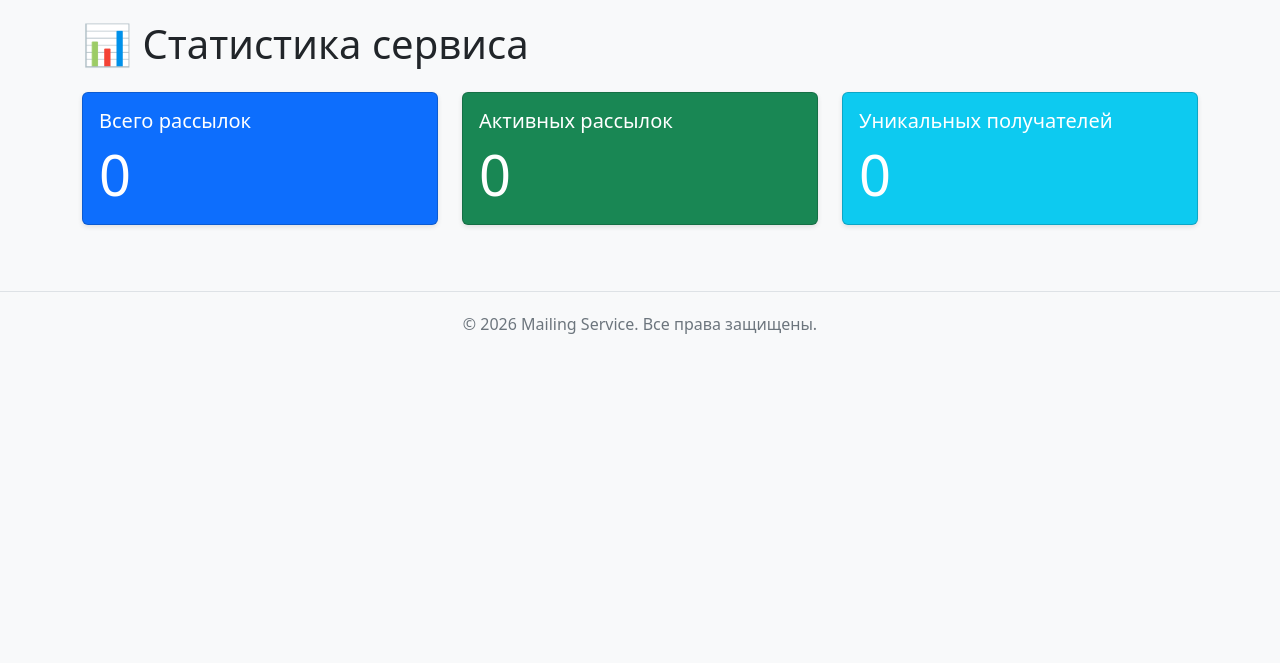
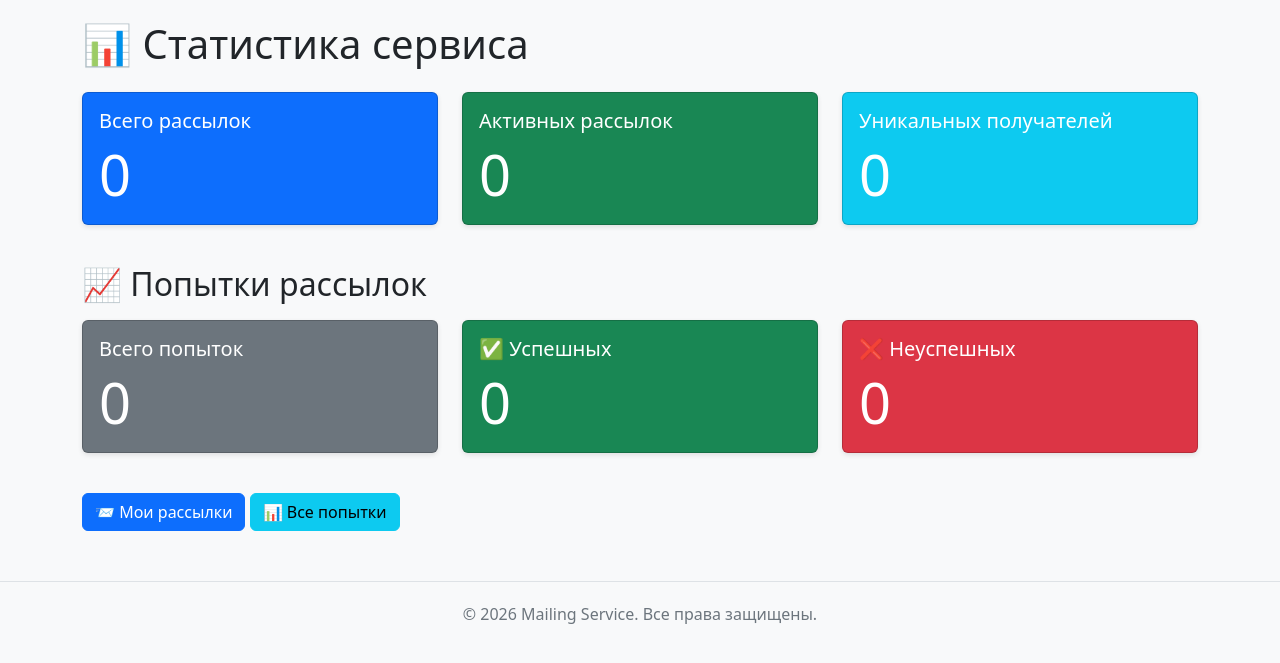
Before and after one commit to aleksandrablonskij81-cmd/mailing_service, a Django app: page / in a window 1280 px wide. Shown: the part 56-719 px from the top of the page. Run offline with Django 5.2, Linux system fonts and the light colour scheme; data that the repository does not hold is empty.

Commit message:
Добавлена статистика: успешные/неуспешные попытки на главной

```diff
--- a/mailing/views.py
+++ b/mailing/views.py
@@ -13,20 +13,29 @@ from .forms import RecipientForm, MessageForm, MailingForm
 from .services import send_mailing as send_mailing_service
 
 
-# ===== ГЛАВНАЯ СТРАНИЦА =====
 def home(request):
+    """Главная страница со статистикой"""
     total_mailings = Mailing.objects.count()
     active_mailings = Mailing.objects.filter(
         start_time__lte=timezone.now(),
         end_time__gte=timezone.now(),
-        status=Mailing.STATUS_STARTED
+        status=Mailing.STATUS_STARTED,
+        is_disabled=False  # не считаем отключённые
     ).count()
     total_recipients = Recipient.objects.count()
+
+    # Статистика попыток
+    total_attempts = Attempt.objects.count()
+    successful_attempts = Attempt.objects.filter(status=Attempt.STATUS_SUCCESS).count()
+    failed_attempts = Attempt.objects.filter(status=Attempt.STATUS_FAILED).count()
 
     context = {
         'total_mailings': total_mailings,
         'active_mailings': active_mailings,
         'total_recipients': total_recipients,
+        'total_attempts': total_attempts,
+        'successful_attempts': successful_attempts,
+        'failed_attempts': failed_attempts,
     }
     return render(request, 'mailing/home.html', context)
 
--- a/templates/mailing/home.html
+++ b/templates/mailing/home.html
@@ -5,7 +5,8 @@
 {% block content %}
 <h1 class="mb-4">📊 Статистика сервиса</h1>
 
-<div class="row">
+<!-- Основные показатели -->
+<div class="row mb-4">
     <div class="col-md-4 mb-3">
         <div class="card text-white bg-primary">
             <div class="card-body">
@@ -31,4 +32,39 @@
         </div>
     </div>
 </div>
+
+<!-- Статистика попыток -->
+<h2 class="mb-3">📈 Попытки рассылок</h2>
+<div class="row">
+    <div class="col-md-4 mb-3">
+        <div class="card text-white bg-secondary">
+            <div class="card-body">
+                <h5 class="card-title">Всего попыток</h5>
+                <p class="card-text display-4">{{ total_attempts }}</p>
+            </div>
+        </div>
+    </div>
+    <div class="col-md-4 mb-3">
+        <div class="card text-white bg-success">
+            <div class="card-body">
+                <h5 class="card-title">✅ Успешных</h5>
+                <p class="card-text display-4">{{ successful_attempts }}</p>
+            </div>
+        </div>
+    </div>
+    <div class="col-md-4 mb-3">
+        <div class="card text-white bg-danger">
+            <div class="card-body">
+                <h5 class="card-title">❌ Неуспешных</h5>
+                <p class="card-text display-4">{{ failed_attempts }}</p>
+            </div>
+        </div>
+    </div>
+</div>
+
+<!-- Кнопки быстрых действий -->
+<div class="mt-4">
+    <a href="{% url 'mailing:mailing_list' %}" class="btn btn-primary">📨 Мои рассылки</a>
+    <a href="{% url 'mailing:attempt_list' %}" class="btn btn-info">📊 Все попытки</a>
+</div>
 {% endblock %}
```
